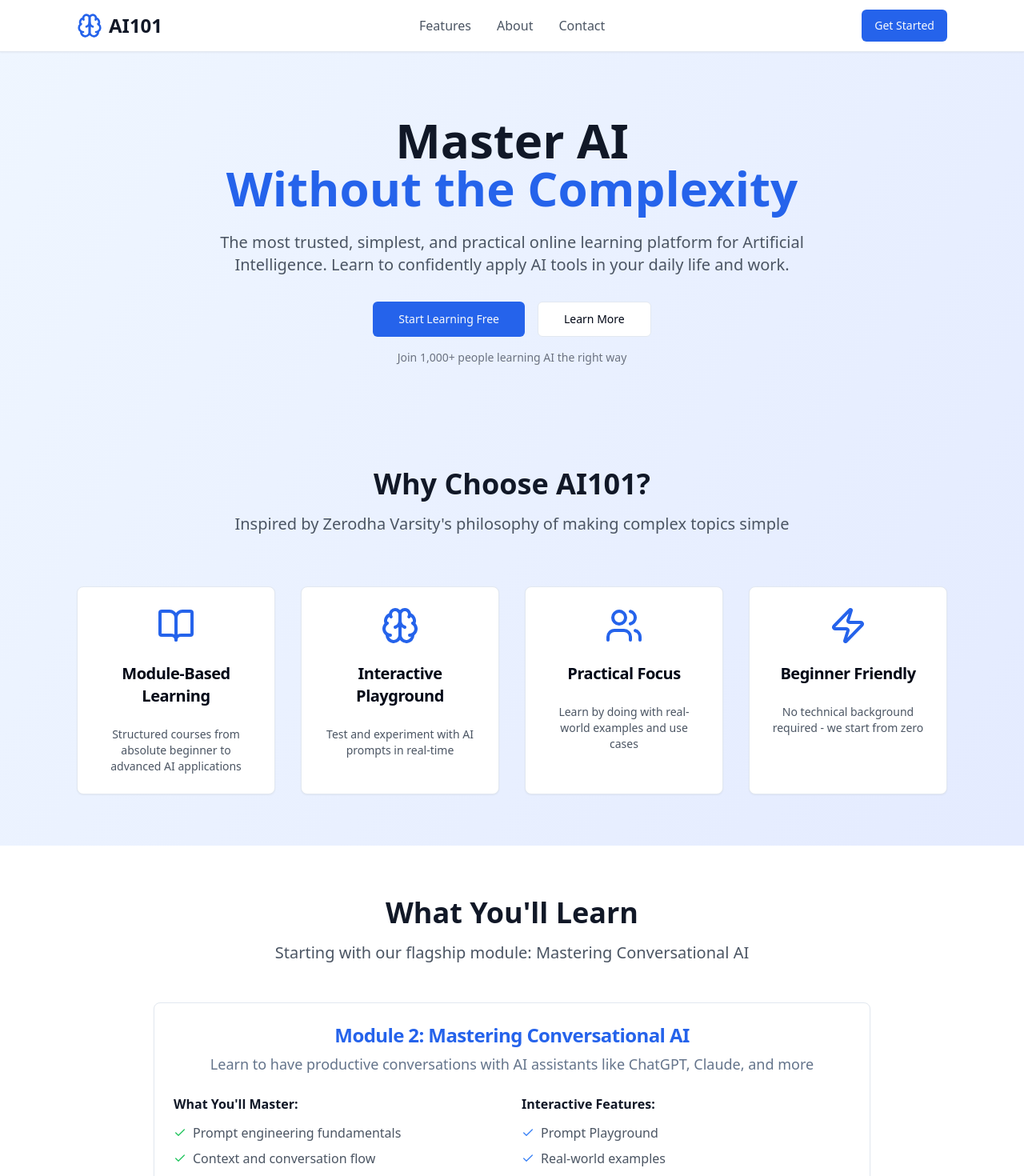
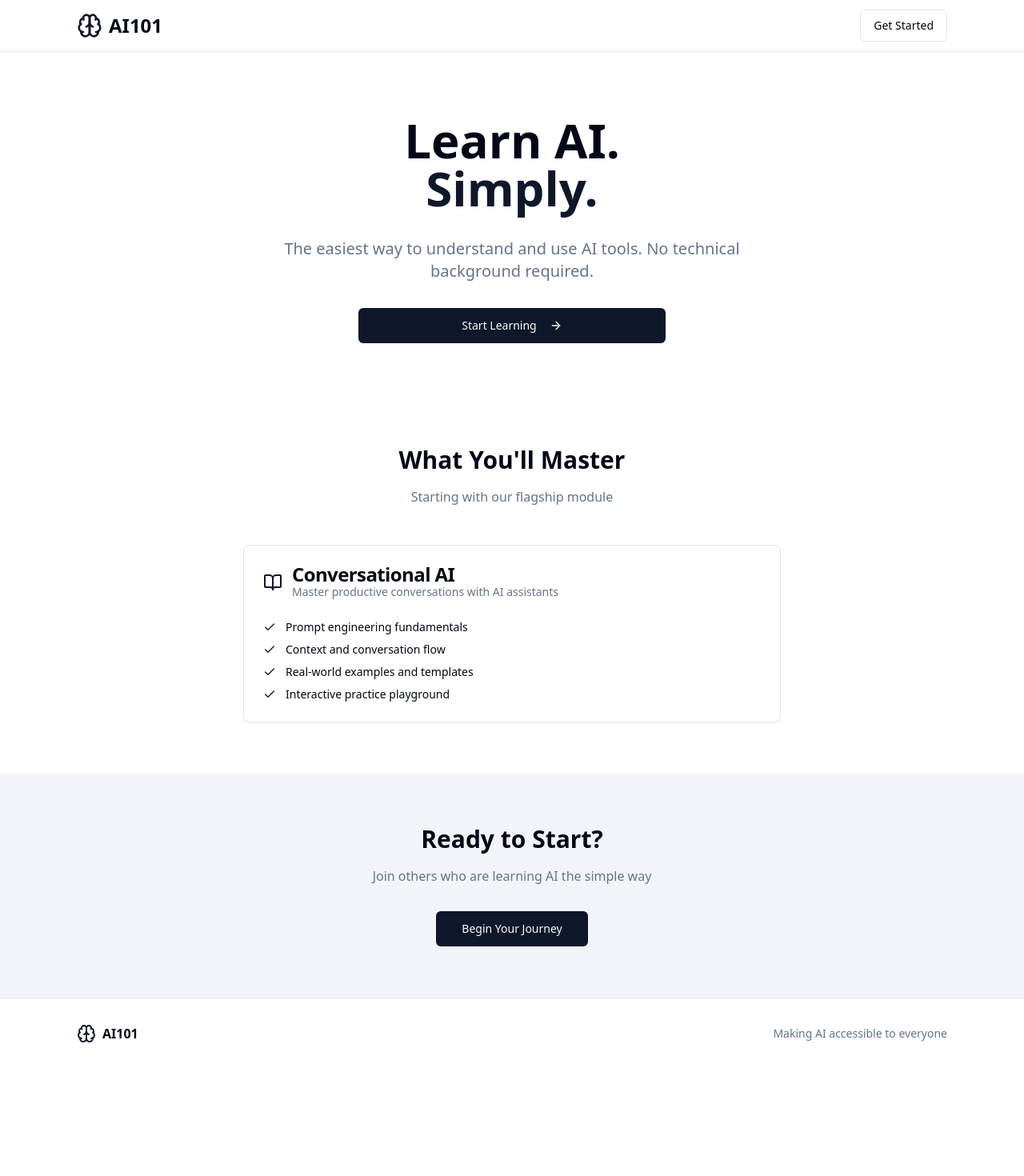
Before and after one commit to GowthamNaik2209/prompt-power-ai-learn, a React (Vite) app: page / in a window 1280 px wide. Shown: the top 1470 px of the page at 80% size. After the commit the page ends 1336 px from the top, so only its background shows below. Built offline with nearby package versions, Linux system fonts and the light colour scheme.

Commit message:
Refactor: Reduce UI clutter, Varsity inspiration
-   Simplified the UI based on Zerodha Varsity's design principles.
-   Removed unnecessary elements to improve focus.
-   Improved overall visual clarity and user experience.

```diff
--- a/src/pages/Index.tsx
+++ b/src/pages/Index.tsx
@@ -3,7 +3,7 @@ import { useState } from "react";
 import { Button } from "@/components/ui/button";
 import { Input } from "@/components/ui/input";
 import { Card, CardContent, CardDescription, CardHeader, CardTitle } from "@/components/ui/card";
-import { BookOpen, Brain, Users, Zap, Mail, Check } from "lucide-react";
+import { BookOpen, Brain, ArrowRight, Check } from "lucide-react";
 import { useToast } from "@/hooks/use-toast";
 
 interface IndexProps {
@@ -21,217 +21,124 @@ const Index = ({ onOpenAuth }: IndexProps) => {
       setIsSubmitted(true);
       toast({
         title: "Thank you for your interest!",
-        description: "We'll notify you when AI101 launches. Check your email for updates.",
+        description: "We'll notify you when AI101 launches.",
       });
     }
   };
 
-  const features = [
-    {
-      icon: BookOpen,
-      title: "Module-Based Learning",
-      description: "Structured courses from absolute beginner to advanced AI applications"
-    },
-    {
-      icon: Brain,
-      title: "Interactive Playground",
-      description: "Test and experiment with AI prompts in real-time"
-    },
-    {
-      icon: Users,
-      title: "Practical Focus",
-      description: "Learn by doing with real-world examples and use cases"
-    },
-    {
-      icon: Zap,
-      title: "Beginner Friendly",
-      description: "No technical background required - we start from zero"
-    }
-  ];
-
   return (
-    <div className="min-h-screen bg-gradient-to-br from-blue-50 to-indigo-100">
-      {/* Navigation */}
-      <nav className="bg-white shadow-sm border-b">
+    <div className="min-h-screen bg-background">
+      {/* Simple Navigation */}
+      <nav className="border-b">
         <div className="max-w-6xl mx-auto px-4 sm:px-6 lg:px-8">
           <div className="flex justify-between items-center h-16">
             <div className="flex items-center">
-              <Brain className="h-8 w-8 text-blue-600" />
-              <span className="ml-2 text-2xl font-bold text-gray-900">AI101</span>
+              <Brain className="h-8 w-8 text-primary" />
+              <span className="ml-2 text-2xl font-bold">AI101</span>
             </div>
-            <div className="hidden md:flex space-x-8">
-              <a href="#features" className="text-gray-600 hover:text-blue-600 transition-colors">Features</a>
-              <a href="#about" className="text-gray-600 hover:text-blue-600 transition-colors">About</a>
-              <a href="#contact" className="text-gray-600 hover:text-blue-600 transition-colors">Contact</a>
-            </div>
-            <Button onClick={onOpenAuth} className="bg-blue-600 hover:bg-blue-700">
+            <Button onClick={onOpenAuth} variant="outline">
               Get Started
             </Button>
           </div>
         </div>
       </nav>
 
-      {/* Hero Section */}
-      <div className="max-w-6xl mx-auto px-4 sm:px-6 lg:px-8 pt-20 pb-16">
-        <div className="text-center">
-          <h1 className="text-5xl md:text-6xl font-bold text-gray-900 mb-6">
-            Master AI<br />
-            <span className="text-blue-600">Without the Complexity</span>
+      {/* Hero Section - Clean and Focused */}
+      <div className="max-w-4xl mx-auto px-4 sm:px-6 lg:px-8 pt-20 pb-16">
+        <div className="text-center space-y-8">
+          <h1 className="text-5xl md:text-6xl font-bold text-foreground">
+            Learn AI.<br />
+            <span className="text-primary">Simply.</span>
           </h1>
-          <p className="text-xl text-gray-600 mb-8 max-w-3xl mx-auto">
-            The most trusted, simplest, and practical online learning platform for Artificial Intelligence.
-            Learn to confidently apply AI tools in your daily life and work.
+
+          <p className="text-xl text-muted-foreground max-w-2xl mx-auto">
+            The easiest way to understand and use AI tools. No technical background required.
           </p>
 
-          {/* CTA Buttons */}
-          <div className="flex flex-col sm:flex-row gap-4 justify-center items-center max-w-md mx-auto">
+          <div className="flex flex-col sm:flex-row gap-4 justify-center max-w-sm mx-auto">
             <Button
               size="lg"
-              className="bg-blue-600 hover:bg-blue-700 w-full sm:w-auto"
+              className="flex-1"
               onClick={onOpenAuth}
             >
-              Start Learning Free
-            </Button>
-            <Button
-              size="lg"
-              variant="outline"
-              className="w-full sm:w-auto"
-              onClick={() => document.getElementById('features')?.scrollIntoView({ behavior: 'smooth' })}
-            >
-              Learn More
+              Start Learning
+              <ArrowRight className="ml-2 h-4 w-4" />
             </Button>
           </div>
-
-          <p className="text-sm text-gray-500 mt-4">
-            Join 1,000+ people learning AI the right way
-          </p>
         </div>
       </div>
 
-      {/* Features Section */}
-      <div id="features" className="max-w-6xl mx-auto px-4 sm:px-6 lg:px-8 py-16">
-        <div className="text-center mb-16">
-          <h2 className="text-4xl font-bold text-gray-900 mb-4">
-            Why Choose AI101?
-          </h2>
-          <p className="text-xl text-gray-600">
-            Inspired by Zerodha Varsity's philosophy of making complex topics simple
-          </p>
+      {/* What You'll Learn - Simplified */}
+      <div className="max-w-4xl mx-auto px-4 sm:px-6 lg:px-8 py-16">
+        <div className="text-center mb-12">
+          <h2 className="text-3xl font-bold mb-4">What You'll Master</h2>
+          <p className="text-muted-foreground">Starting with our flagship module</p>
         </div>
 
-        <div className="grid md:grid-cols-2 lg:grid-cols-4 gap-8">
-          {features.map((feature, index) => (
-            <Card key={index} className="text-center hover:shadow-lg transition-shadow duration-300">
+        <Card className="max-w-2xl mx-auto">
           <CardHeader>
-                <feature.icon className="w-12 h-12 text-blue-600 mx-auto mb-4" />
-                <CardTitle className="text-xl">{feature.title}</CardTitle>
-              </CardHeader>
-              <CardContent>
-                <CardDescription className="text-gray-600">
-                  {feature.description}
+            <div className="flex items-center gap-3">
+              <BookOpen className="h-6 w-6 text-primary" />
+              <div>
+                <CardTitle className="text-left">Conversational AI</CardTitle>
+                <CardDescription className="text-left">
+                  Master productive conversations with AI assistants
                 </CardDescription>
-              </CardContent>
-            </Card>
-          ))}
               </div>
             </div>
-
-      {/* Coming Soon Module Preview */}
-      <div className="bg-white py-16">
-        <div className="max-w-6xl mx-auto px-4 sm:px-6 lg:px-8">
-          <div className="text-center mb-12">
-            <h2 className="text-4xl font-bold text-gray-900 mb-4">
-              What You'll Learn
-            </h2>
-            <p className="text-xl text-gray-600">
-              Starting with our flagship module: Mastering Conversational AI
-            </p>
+          </CardHeader>
+          <CardContent className="space-y-3">
+            <div className="grid gap-2">
+              <div className="flex items-center text-sm">
+                <Check className="w-4 h-4 text-primary mr-3 flex-shrink-0" />
+                Prompt engineering fundamentals
               </div>
-
-          <Card className="max-w-4xl mx-auto">
-            <CardHeader className="text-center">
-              <CardTitle className="text-2xl text-blue-600">Module 2: Mastering Conversational AI</CardTitle>
-              <CardDescription className="text-lg">
-                Learn to have productive conversations with AI assistants like ChatGPT, Claude, and more
-              </CardDescription>
-            </CardHeader>
-            <CardContent className="grid md:grid-cols-2 gap-6">
-              <div className="space-y-3">
-                <h4 className="font-semibold text-gray-900">What You'll Master:</h4>
-                <ul className="space-y-2 text-gray-600">
-                  <li className="flex items-center"><Check className="w-4 h-4 text-green-500 mr-2" />Prompt engineering fundamentals</li>
-                  <li className="flex items-center"><Check className="w-4 h-4 text-green-500 mr-2" />Context and conversation flow</li>
-                  <li className="flex items-center"><Check className="w-4 h-4 text-green-500 mr-2" />Role-based prompting</li>
-                  <li className="flex items-center"><Check className="w-4 h-4 text-green-500 mr-2" />Advanced techniques</li>
-                </ul>
+              <div className="flex items-center text-sm">
+                <Check className="w-4 h-4 text-primary mr-3 flex-shrink-0" />
+                Context and conversation flow
               </div>
-              <div className="space-y-3">
-                <h4 className="font-semibold text-gray-900">Interactive Features:</h4>
-                <ul className="space-y-2 text-gray-600">
-                  <li className="flex items-center"><Check className="w-4 h-4 text-blue-500 mr-2" />Prompt Playground</li>
-                  <li className="flex items-center"><Check className="w-4 h-4 text-blue-500 mr-2" />Real-world examples</li>
-                  <li className="flex items-center"><Check className="w-4 h-4 text-blue-500 mr-2" />Copy-paste templates</li>
-                  <li className="flex items-center"><Check className="w-4 h-4 text-blue-500 mr-2" />Progress tracking</li>
-                </ul>
+              <div className="flex items-center text-sm">
+                <Check className="w-4 h-4 text-primary mr-3 flex-shrink-0" />
+                Real-world examples and templates
+              </div>
+              <div className="flex items-center text-sm">
+                <Check className="w-4 h-4 text-primary mr-3 flex-shrink-0" />
+                Interactive practice playground
+              </div>
             </div>
           </CardContent>
         </Card>
       </div>
-      </div>
 
-      {/* CTA Section */}
-      <div className="bg-blue-600 py-16">
-        <div className="max-w-4xl mx-auto text-center px-4 sm:px-6 lg:px-8">
-          <h2 className="text-4xl font-bold text-white mb-6">
-            Ready to Start Your AI Journey?
+      {/* Simple CTA */}
+      <div className="bg-muted py-16">
+        <div className="max-w-2xl mx-auto text-center px-4 sm:px-6 lg:px-8">
+          <h2 className="text-3xl font-bold mb-4">
+            Ready to Start?
           </h2>
-          <p className="text-xl text-blue-100 mb-8">
-            Join thousands of learners who are mastering AI without the complexity
+          <p className="text-muted-foreground mb-8">
+            Join others who are learning AI the simple way
           </p>
           <Button
             size="lg"
-            variant="secondary"
-            className="bg-white text-blue-600 hover:bg-gray-100"
             onClick={onOpenAuth}
           >
-            Start Learning for Free
+            Begin Your Journey
           </Button>
         </div>
       </div>
 
-      {/* Footer */}
-      <footer className="bg-gray-900 text-white py-12">
+      {/* Minimal Footer */}
+      <footer className="border-t py-8">
         <div className="max-w-6xl mx-auto px-4 sm:px-6 lg:px-8">
-          <div className="grid md:grid-cols-4 gap-8">
-            <div className="md:col-span-2">
-              <div className="flex items-center mb-4">
-                <Brain className="h-8 w-8 text-blue-400" />
-                <span className="ml-2 text-2xl font-bold">AI101</span>
+          <div className="flex justify-between items-center">
+            <div className="flex items-center">
+              <Brain className="h-6 w-6 text-primary" />
+              <span className="ml-2 font-semibold">AI101</span>
             </div>
-              <p className="text-gray-400 mb-4">
-                Making AI accessible to everyone. Learn, apply, and master artificial intelligence
-                without the technical complexity.
+            <p className="text-sm text-muted-foreground">
+              Making AI accessible to everyone
             </p>
-            </div>
-            <div>
-              <h4 className="font-semibold mb-4">Platform</h4>
-              <ul className="space-y-2 text-gray-400">
-                <li><a href="#" className="hover:text-white transition-colors">Features</a></li>
-                <li><a href="#" className="hover:text-white transition-colors">Modules</a></li>
-                <li><a href="#" className="hover:text-white transition-colors">Playground</a></li>
-              </ul>
-            </div>
-            <div>
-              <h4 className="font-semibold mb-4">Company</h4>
-              <ul className="space-y-2 text-gray-400">
-                <li><a href="#" className="hover:text-white transition-colors">About Us</a></li>
-                <li><a href="#" className="hover:text-white transition-colors">Contact</a></li>
-                <li><a href="#" className="hover:text-white transition-colors">Privacy</a></li>
-              </ul>
-            </div>
-          </div>
-          <div className="border-t border-gray-800 mt-8 pt-8 text-center text-gray-400">
-            <p>&copy; 2024 AI101. All rights reserved. Making AI education accessible to all.</p>
           </div>
         </div>
       </footer>
```
Lines whose indentation alone changed are shown as unchanged.
